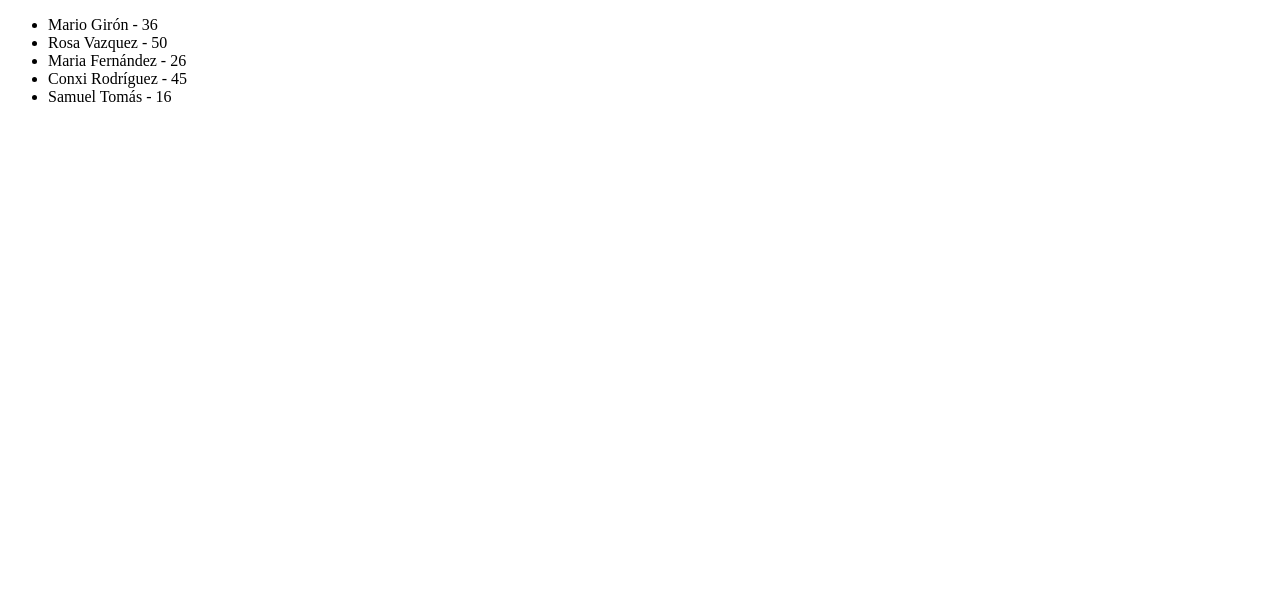
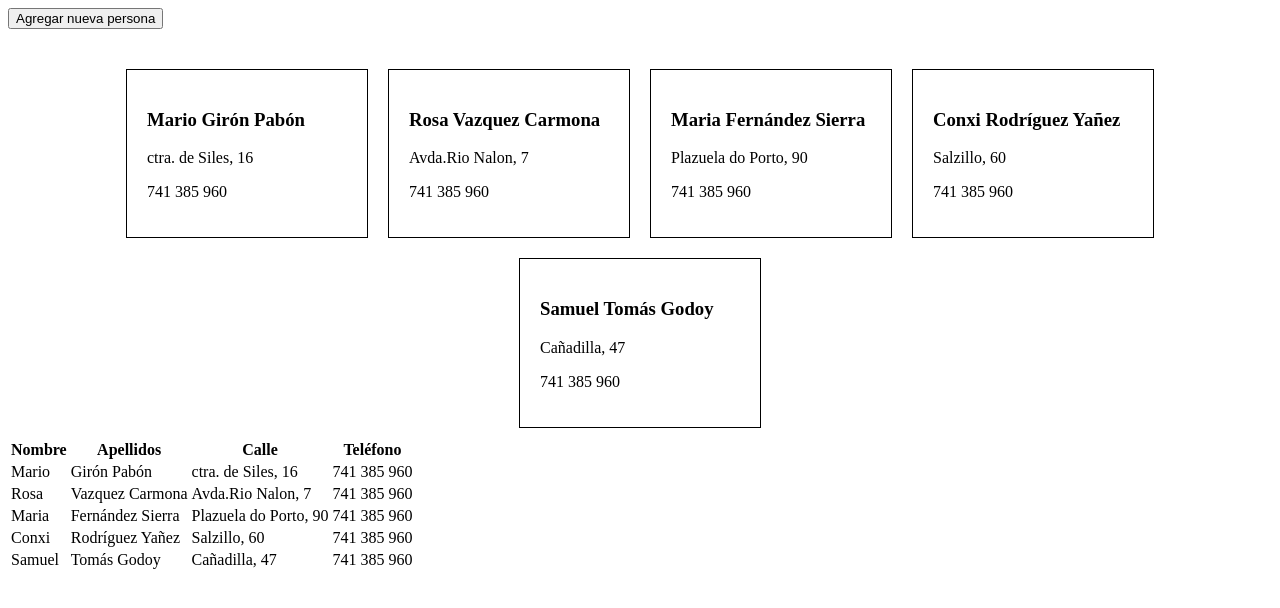
Before and after one commit to ConxiCR/Angular_directivas, an Angular app: page / in a window 1280 px wide. Shown: the top 608 px of the page. Built offline with nearby package versions, Linux system fonts and the light colour scheme.

Commit message:
ngFor (mejorando diseño)
Signed-off-by: ConxiCr <conxicr@hotmail.com>

```diff
--- a/src/app/bucles/bucles.component.css
+++ b/src/app/bucles/bucles.component.css
@@ -0,0 +1,13 @@
+.personas{
+    margin-top: 30px;
+    display: flex;
+    flex-wrap: wrap;
+    flex-direction: row;
+    justify-content: center;
+}
+.persona{
+    border: 1px solid black;
+    width: 200px;
+    padding: 20px;
+    margin: 10px;
+}
--- a/src/app/bucles/bucles.component.html
+++ b/src/app/bucles/bucles.component.html
@@ -1,6 +1,35 @@
 <!--queremos hacer una lista ul no ordenada. Genero estructura básica de los elementos-->
-<ul>
+<!--<ul>
     <li *ngFor="let persona of personas">
         {{persona.nombre}} {{persona.apellidos}} - {{persona.edad}}
     </li>
-</ul>
+</ul>-->
+
+<!--Aplicación tarjeta de contactos. Definimos la estructura para una de las personas. Agregamos un contenedor "personas" y un elemento para una persona-->
+<button (click)="onClick()">Agregar nueva persona</button>
+<div class="personas">
+    <div class="persona" *ngFor="let pers of personas">
+        <h3>{{pers.nombre}} {{pers.apellidos}}</h3>
+        <p>{{pers.calle}}</p>
+        <P>{{pers.telefono}}</P>
+    </div>
+</div>
+<!--otra manera de verlo. Representandolo en una tabla,cabecera,fila,4 th-->
+<table>
+    <thead>
+        <tr>
+            <th>Nombre</th>
+            <th>Apellidos</th>
+            <th>Calle</th>
+            <th>Teléfono</th>
+        </tr>
+    </thead>
+    <tbody>
+        <tr *ngFor="let pers of personas">
+            <td>{{ pers.nombre }}</td>
+            <td>{{ pers.apellidos }}</td>
+            <td>{{ pers.calle }}</td>
+            <td>{{ pers.telefono }}</td>
+        </tr>
+    </tbody>
+</table>
--- a/src/app/bucles/bucles.component.ts
+++ b/src/app/bucles/bucles.component.ts
@@ -9,16 +9,28 @@ export class BuclesComponent implements OnInit {
   personas:any[];
 
   constructor() {
-    this.personas = [
+    /*this.personas = [
       {nombre:'Mario', apellidos:'Girón', edad: 36},
       {nombre:'Rosa', apellidos:'Vazquez', edad: 50},
       {nombre:'Maria', apellidos:'Fernández', edad: 26},
       {nombre:'Conxi', apellidos:'Rodríguez', edad: 45},
       {nombre:'Samuel', apellidos:'Tomás', edad: 16}
+    ]*/
+    this.personas = [
+      {nombre:'Mario', apellidos:'Girón Pabón', calle: 'ctra. de Siles, 16', telefono:'741 385 960'},
+      {nombre:'Rosa', apellidos:'Vazquez Carmona', calle: 'Avda.Rio Nalon, 7', telefono:'741 385 960'},
+      {nombre:'Maria', apellidos:'Fernández Sierra', calle: 'Plazuela do Porto, 90', telefono:'741 385 960'},
+      {nombre:'Conxi', apellidos:'Rodríguez Yañez', calle: 'Salzillo, 60', telefono:'741 385 960'},
+      {nombre:'Samuel', apellidos:'Tomás Godoy', calle: 'Cañadilla, 47', telefono:'741 385 960'}
     ]
   }
 
   ngOnInit(): void {
   }
-
+  onClick(){
+    //para agregar una nueva persona
+      this.personas.push({
+        nombre:'Mark', apellidos:'Eusebio', calle:'Gran Via, 21', telefono: '3343 9989'
+      })
+  }
 }
```
